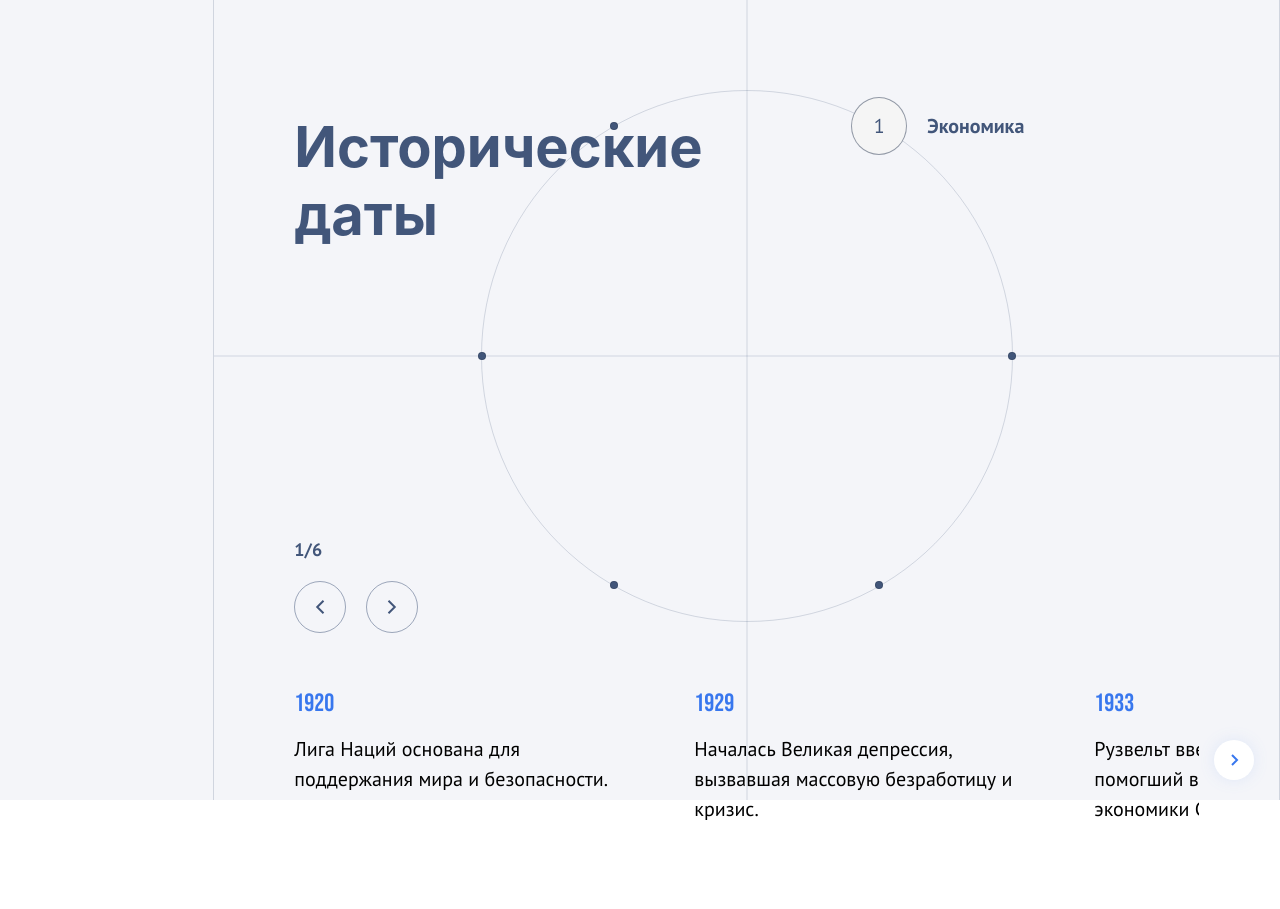
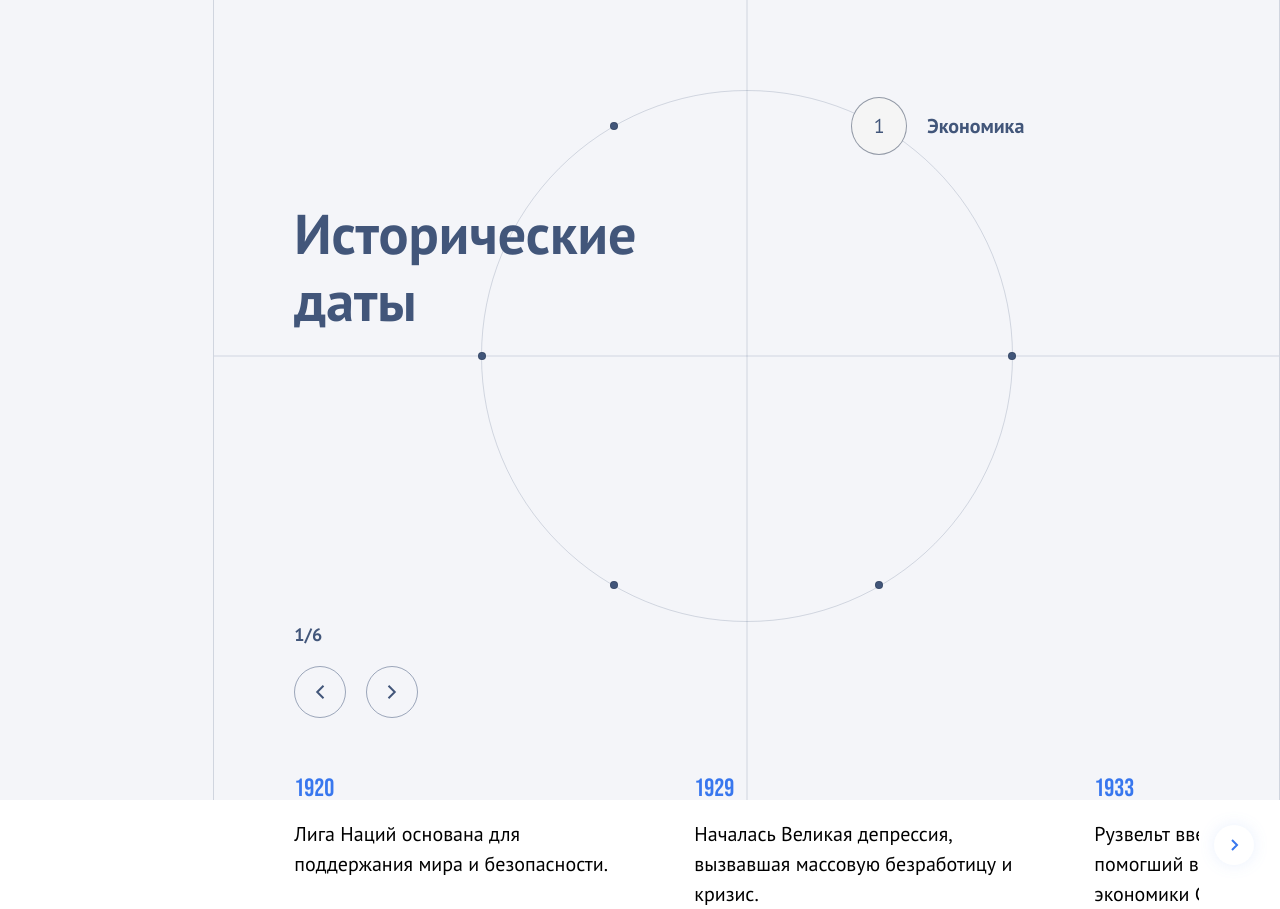
Before and after one commit to DomnitskiyOleg/only-dates, a React (Create React App) app: page / in a window 1280 px wide. Before the commit the page ends 824 px from the top, so only its background shows below. Built offline with nearby package versions, Linux system fonts and the light colour scheme; a web font is replaced by a local one.

Commit message:
Update title styling and tag in Title component

```diff
--- a/src/components/Title/index.tsx
+++ b/src/components/Title/index.tsx
@@ -4,7 +4,7 @@ export default function Title() {
   return (
     <div className={classes.container}>
       <div />
-      <p>Исторические даты</p>
+      <h1>Исторические даты</h1>
     </div>
   )
 }
--- a/src/components/Title/title.module.scss
+++ b/src/components/Title/title.module.scss
@@ -1,9 +1,28 @@
 .container {
   display: flex;
-  width: 353px;
-  font-family: 'PT Sans', sans-serif;
+  margin-top: 1;
+  padding-left: 80px;
+  line-height: 67.2px;
   font-weight: 700;
-  font-size: 56px;
   color: #42567a;
-  padding-left: 80px;
+  margin-top: 6.778dvw;
+
+  h1 {
+    font-family: 'PT Sans', sans-serif;
+    font-size: 56px;
+    max-width: 353px;
+
+    @media (max-width: 1200px) {
+      font-size: 42px;
+      line-height: 54px;
+    }
+
+    // @media (max-width: 1700px) {
+    //   margin-top: 130px;
+    // }
+  }
+
+  // @media (max-width: 1700px) {
+  //   margin-top: 130px;
+  // }
 }
```
